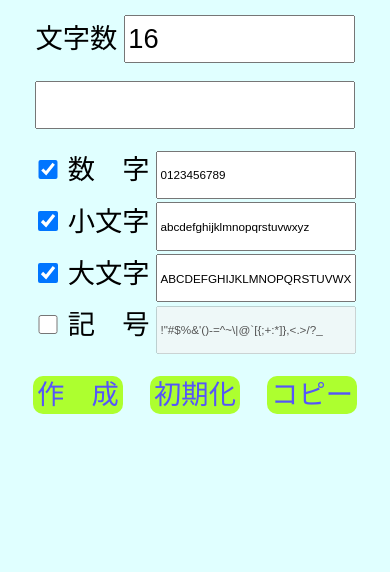
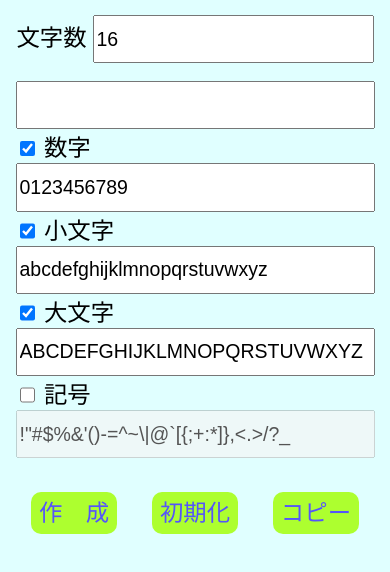
Before and after one commit to cits0907/cits0907.github.io, a plain HTML site: page rpg/index.html in a window 390 px wide. Shown: the part 60-632 px from the top of the page. Drawn offline with Linux system fonts and the light colour scheme.

Commit message:
Design improved

```diff
--- a/rpg/index.html
+++ b/rpg/index.html
@@ -26,37 +26,35 @@
 		<input type="text" id="password" class="passwordField">
 	</div>
 
-	<br>
-
 	<div class="checkboxParent">
 		<div class="checkboxInner">
 			<div class="checkboxLine">
 				<input onChange="onCheckBoxChanged('numberLine')" type="checkbox" id="useNumber" class="checkbox numberLine" checked>
-				<span onclick="onCheckboxTitleClicked('numberLine')">数　字</span>
+				<span onclick="onCheckboxTitleClicked('numberLine')">数字</span><br>
 				<input type="text" id="includedNumber" class="charactersField numberLine" value="0123456789">
 			</div>
 
 			<div class="checkboxLine">
 				<input onChange="onCheckBoxChanged('lowerLine')" type="checkbox" id="useLower" class="checkbox lowerLine" checked>
-				<span onclick="onCheckboxTitleClicked('lowerLine')">小文字</span>
+				<span onclick="onCheckboxTitleClicked('lowerLine')">小文字</span><br>
 				<input type="text" id="includedLower" class="charactersField lowerLine" value="abcdefghijklmnopqrstuvwxyz">
 			</div>
 
 			<div class="checkboxLine">
 				<input onChange="onCheckBoxChanged('upperLine')" type="checkbox" id="useUpper" class="checkbox upperLine" checked>
-				<span onclick="onCheckboxTitleClicked('upperLine')">大文字</span>
+				<span onclick="onCheckboxTitleClicked('upperLine')">大文字</span><br>
 				<input type="text" id="includedUpper" class="charactersField upperLine" value="ABCDEFGHIJKLMNOPQRSTUVWXYZ">
 			</div>
 
 			<div class="checkboxLine">
 				<input onChange="onCheckBoxChanged('symbolLine')" type="checkbox" id="useSymbol" class="checkbox symbolLine">
-				<span onclick="onCheckboxTitleClicked('symbolLine')">記　号</span>
+				<span onclick="onCheckboxTitleClicked('symbolLine')">記号</span><br>
 				<input type="text" id="includedSymbol" class="charactersField symbolLine" value="!&quot;#$%&'()-=^~\|@`[{;+:*]},&lt;.&gt;/?_" disabled>
 			</div>
 		</div>
 	</div>
 
-	<br>
+	<br><br>
 
 	<div class="buttonParent">
 		<span onClick="onGenerateButtonPressed()" class="button">作　成</span>
--- a/rpg/mobile.css
+++ b/rpg/mobile.css
@@ -10,13 +10,13 @@ body {
 
 .lengthParent {
 	text-align: center;
-	font-size: 7vw;
+	font-size: 6vw;
 }
 
 .lengthField {
-	width: 57vw;
+	width: 70vw;
 	height: 5vh;
-	font-size: 7vw;
+	font-size: 5vw;
 }
 
 .passwordParent {
@@ -24,9 +24,9 @@ body {
 }
 
 .passwordField {
-	width: 80vw;
+	width: 90vw;
 	height: 5vh;
-	font-size: 7vw;
+	font-size: 5vw;
 }
 
 .checkboxParent {
@@ -39,7 +39,7 @@ body {
 }
 
 .checkboxLine {
-	font-size: 7vw;
+	font-size: 6vw;
 	cursor: pointer;
 }
 
@@ -48,14 +48,14 @@ body {
 }
 
 .checkbox {
-	width: 5vw;
-	height: 5vw;
+	width: 4vw;
+	height: 4vw;
 }
 
 .charactersField {
-	width: 49vw;
+	width: 90vw;
 	height: 5vh;
-	font-size: 3vw;
+	font-size: 5vw;
 }
 
 .buttonParent {
@@ -63,13 +63,13 @@ body {
 }
 
 .button {
-	margin: 3vw;
+	margin: 4vw;
 	background: #adff2f;
 	color: #5555fa;
-	font-size: 7vw;
+	font-size: 6vw;
 	cursor: pointer;
 	border-radius: 10px 10px 10px 10px;
-	padding: 1vw;
+	padding: 2vw;
 	user-select: none;
 	-webkit-user-select: none;
 	-moz-user-select: none;
--- a/rpg/pc.css
+++ b/rpg/pc.css
@@ -53,7 +53,7 @@ body {
 }
 
 .charactersField {
-	width: 27vw;
+	width: 40vw;
 	height: 5vh;
 	font-size: 2vw;
 }
```
